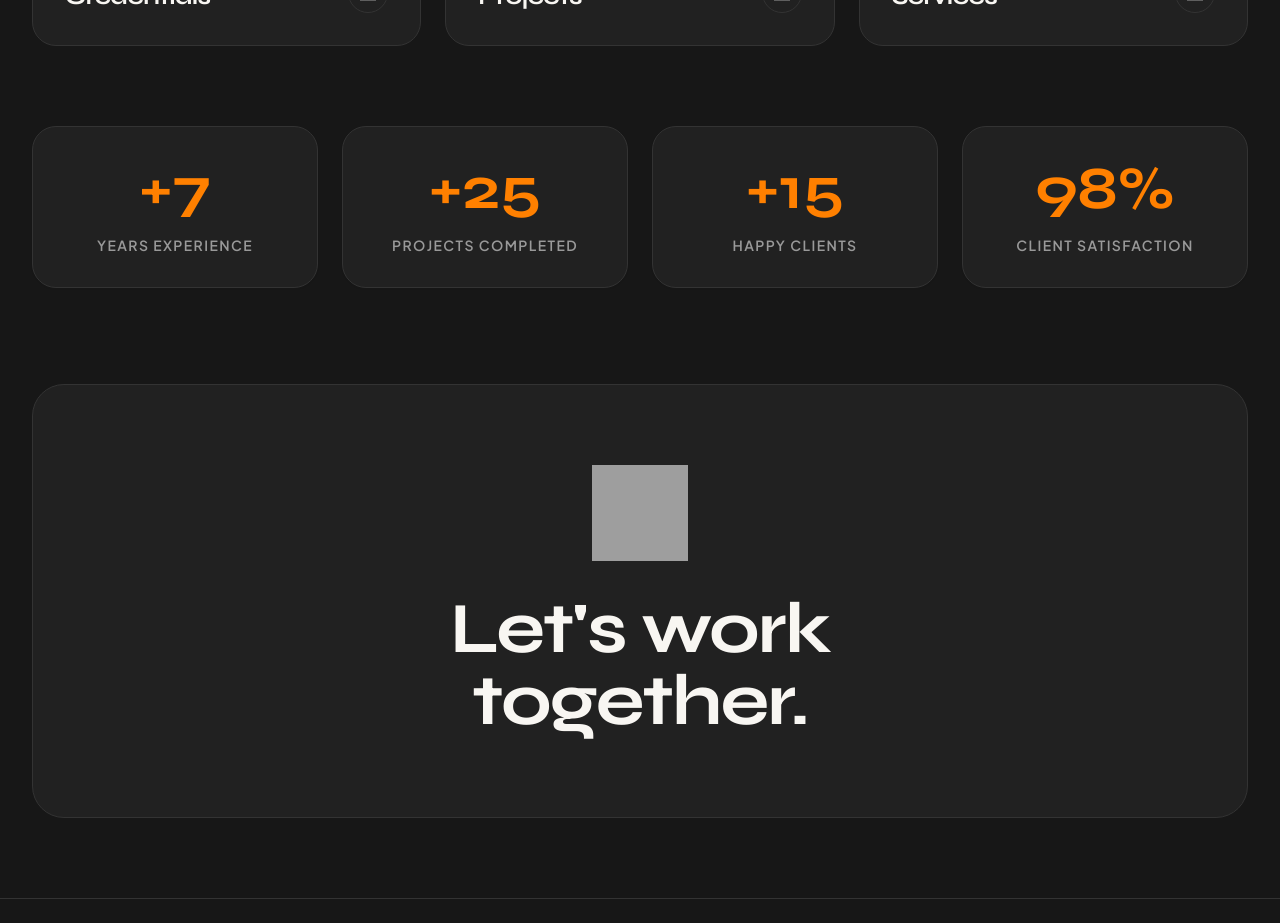
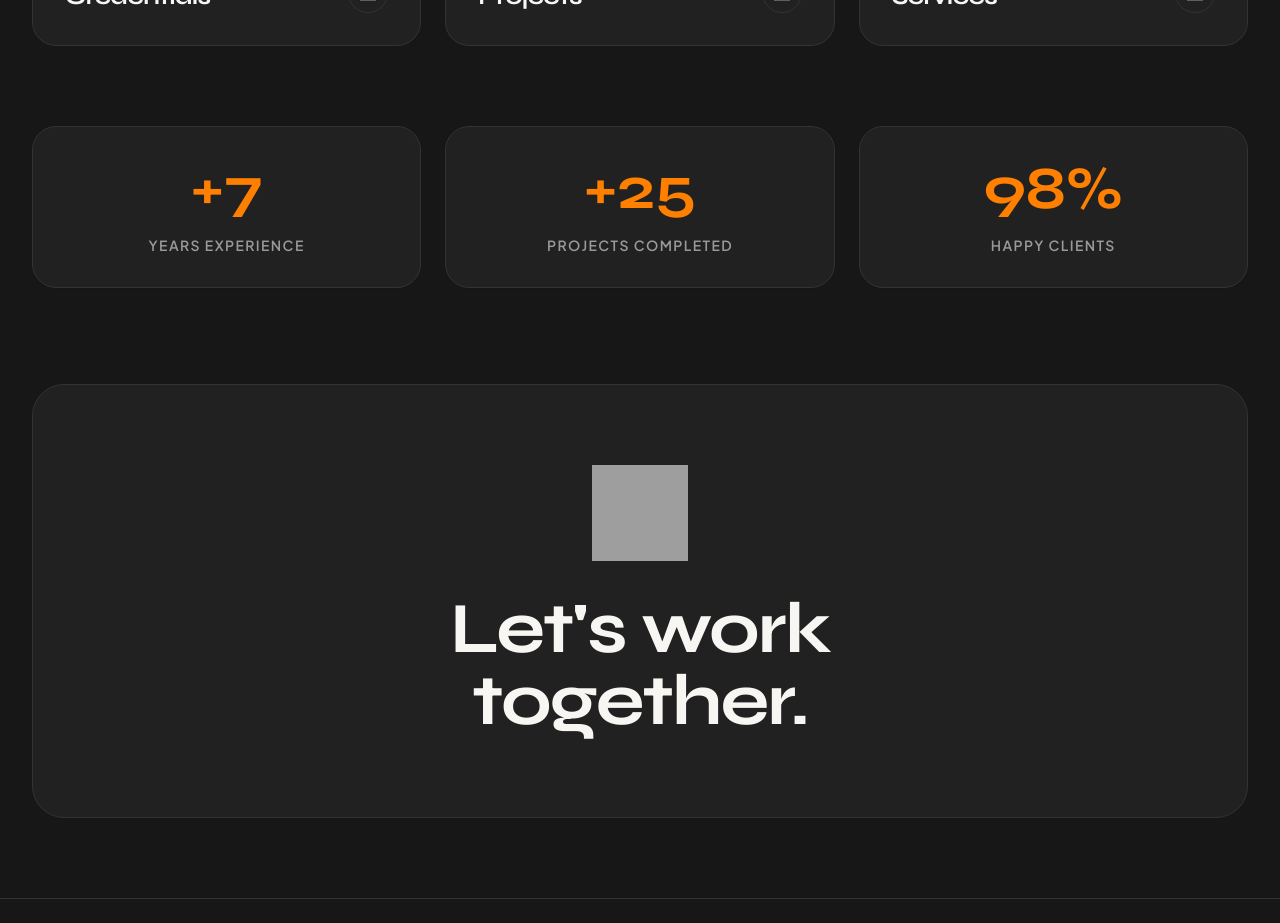
Before and after one commit to Aslaanovv/portfolio, a React (Vite) app: page / in a window 1280 px wide. Shown: the part 1780-2703 px from the top of the page. Built offline with nearby package versions, Linux system fonts and the light colour scheme; grey boxes are pictures that could not be loaded.

Commit message:
Update stats section: Remove client satisfaction, change happy clients to 98%

```diff
--- a/src/pages/Home.tsx
+++ b/src/pages/Home.tsx
@@ -208,11 +208,10 @@ export default function Home() {
         </div>
 
         {/* STATS */}
-        <div className="w-full max-w-7xl mx-auto grid grid-cols-2 md:grid-cols-4 gap-4 md:gap-6">
+        <div className="w-full max-w-7xl mx-auto grid grid-cols-3 gap-4 md:gap-6">
           <StatCounter value={7} prefix="+" label="Years Experience" />
           <StatCounter value={25} prefix="+" label="Projects Completed" />
-          <StatCounter value={15} prefix="+" label="Happy Clients" />
-          <StatCounter value={98} suffix="%" label="Client Satisfaction" />
+          <StatCounter value={98} suffix="%" label="Happy Clients" />
         </div>
 
         <CtaBanner />
```
